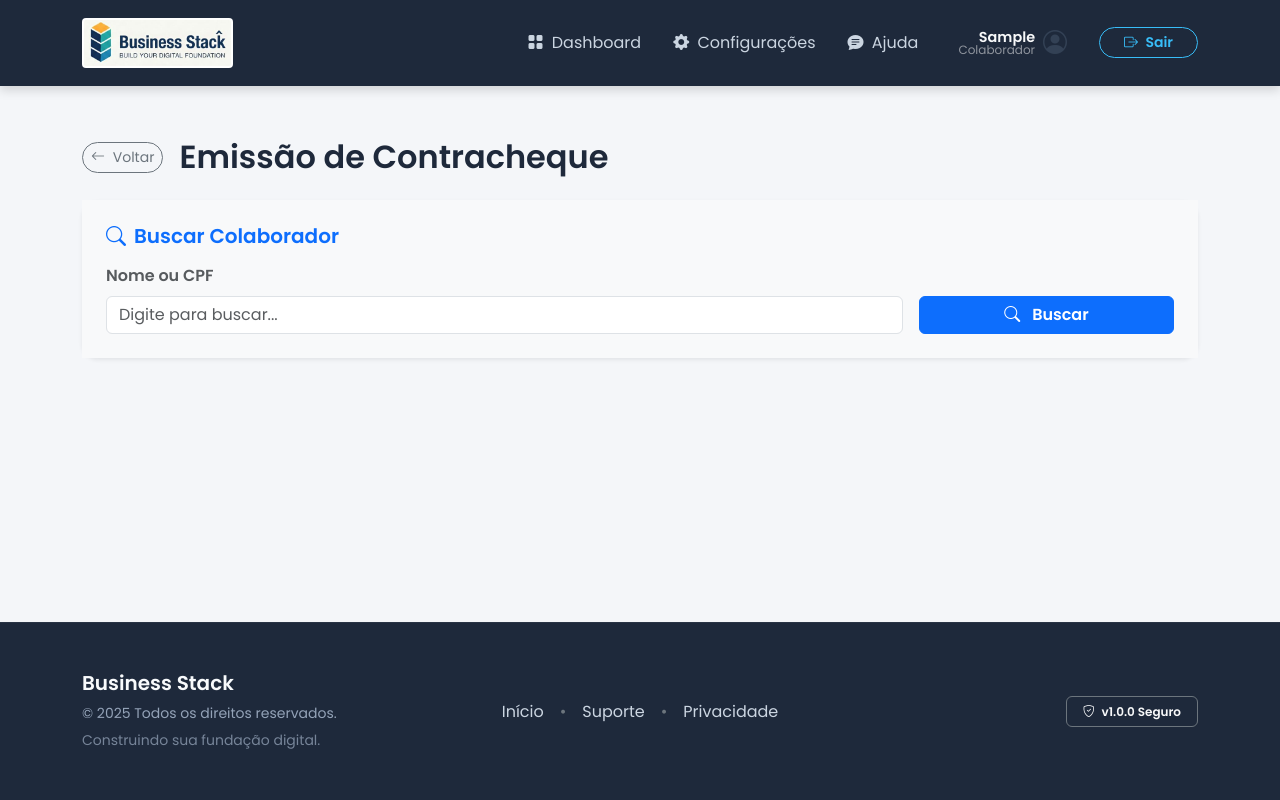
After one commit to vandersongc/Business_Stack, a Django app: page /contracheque/ in a window 1280 px wide. The commit adds this page. Run offline with Django 5.2, Linux system fonts and the light colour scheme; the visitor is signed in with stand-in values (Sample User, id 1).

Commit message:
inicial cont che

```diff
--- a/business_stack/urls.py
+++ b/business_stack/urls.py
@@ -21,6 +21,8 @@ urlpatterns = [
     path('cadastro_funcionarios/', rh_views.cadastro_funcionario, name='cadastro_funcionarios'),
     path('folha_pagamento/', rh_views.folha_pagamento, name='folha_pagamento'),
     path('exportar_folha/<str:formato>/', rh_views.exportar_folha, name='exportar_folha'),
+    path('contracheque/', rh_views.consulta_contracheque, name='consulta_contracheque'),
+    path('contracheque/pdf/<int:funcionario_id>/', rh_views.gerar_contracheque_pdf, name='gerar_contracheque_pdf'),
     # ----------------------------------
 
     # Rotas dos Módulos (seus outros links)
--- /dev/null
+++ b/human_resources/templates/human_resources/consulta_contracheque.html
@@ -0,0 +1,74 @@
+{% extends 'base.html' %}
+{% load static %}
+
+{% block title %}Consulta Contracheque | RH{% endblock %}
+
+{% block content %}
+<div class="container py-5">
+
+    <div class="d-flex justify-content-between align-items-center mb-4">
+        <div class="d-flex align-items-center gap-3">
+            <a href="{% url 'pessoal' %}" class="btn btn-outline-secondary btn-sm rounded-pill">
+                <i class="bi bi-arrow-left me-1"></i> Voltar
+            </a>
+            <h2 class="page-title mb-0">Emissão de Contracheque</h2>
+        </div>
+    </div>
+
+    <div class="card border-0 shadow-sm rounded-4 mb-5">
+        <div class="card-body p-4" style="background-color: #f8f9fa;">
+            <h5 class="text-primary fw-bold mb-3"><i class="bi bi-search me-2"></i>Buscar Colaborador</h5>
+
+            <form method="get" class="row g-3 align-items-end">
+                <div class="col-md-9">
+                    <label class="form-label fw-bold text-muted">Nome ou CPF</label>
+                    <input type="text" name="termo_busca" class="form-control"
+                           placeholder="Digite para buscar..." value="{{ termo_busca|default:'' }}">
+                </div>
+                <div class="col-md-3">
+                    <button type="submit" class="btn btn-primary fw-bold w-100">
+                        <i class="bi bi-search me-2"></i> Buscar
+                    </button>
+                </div>
+            </form>
+
+            {% if resultados %}
+                <div class="table-responsive mt-4">
+                    <table class="table table-hover align-middle bg-white rounded shadow-sm">
+                        <thead class="table-light">
+                            <tr>
+                                <th>Colaborador</th>
+                                <th>Cargo</th>
+                                <th>Departamento</th>
+                                <th class="text-end">Ação</th>
+                            </tr>
+                        </thead>
+                        <tbody>
+                            {% for func in resultados %}
+                            <tr>
+                                <td>
+                                    <div class="fw-bold">{{ func.nome_completo }}</div>
+                                    <small class="text-muted">{{ func.cpf }}</small>
+                                </td>
+                                <td>{{ func.cargo }}</td>
+                                <td>{{ func.departamento }}</td>
+                                <td class="text-end">
+                                    <a href="{% url 'gerar_contracheque_pdf' func.id %}" target="_blank"
+                                       class="btn btn-sm btn-danger fw-bold rounded-pill px-3">
+                                        <i class="bi bi-file-earmark-pdf me-1"></i> Gerar PDF
+                                    </a>
+                                </td>
+                            </tr>
+                            {% endfor %}
+                        </tbody>
+                    </table>
+                </div>
+            {% elif termo_busca %}
+                <div class="alert alert-warning mt-3">
+                    Nenhum colaborador encontrado.
+                </div>
+            {% endif %}
+        </div>
+    </div>
+</div>
+{% endblock %}
--- a/human_resources/views.py
+++ b/human_resources/views.py
@@ -202,3 +202,43 @@ def exportar_folha(request, formato):
         return response
 
     return redirect('folha_pagamento')
+
+    # ContraCheque
+
+@login_required
+def consulta_contracheque(request):
+    # --- Lógica de Busca (Reaproveitando padrão) ---
+    termo_busca = request.GET.get('termo_busca')
+    resultados = None
+
+    if termo_busca:
+        resultados = Funcionario.objects.filter(
+            Q(nome_completo__icontains=termo_busca) | Q(cpf__icontains=termo_busca),
+            desligado=False # Apenas ativos
+        )
+
+    return render(request, 'human_resources/consulta_contracheque.html', {
+        'resultados': resultados,
+        'termo_busca': termo_busca
+    })
+
+@login_required
+def gerar_contracheque_pdf(request, funcionario_id):
+    funcionario = get_object_or_404(Funcionario, pk=funcionario_id)
+    date_str = datetime.datetime.now()
+
+    context = {
+        'f': funcionario,
+        'hoje': date_str,
+        'mes_referencia': date_str.strftime("%m/%Y")
+    }
+
+    html_string = render_to_string('human_resources/contracheque_pdf_template.html', context)
+    response = HttpResponse(content_type='application/pdf')
+    filename = f"Contracheque_{funcionario.nome_completo.replace(' ', '_')}_{date_str.strftime('%Y_%m')}.pdf"
+    response['Content-Disposition'] = f'attachment; filename="{filename}"'
+
+    pisa_status = pisa.CreatePDF(html_string, dest=response)
+    if pisa_status.err:
+        return HttpResponse('Erro ao gerar PDF', status=500)
+    return response
```
Also changed, not shown: human_resources/templates/home_rh.html (+10 -0 lines), human_resources/templates/human_resources/contracheque_pdf_template.html (added, +119 -0 lines).
